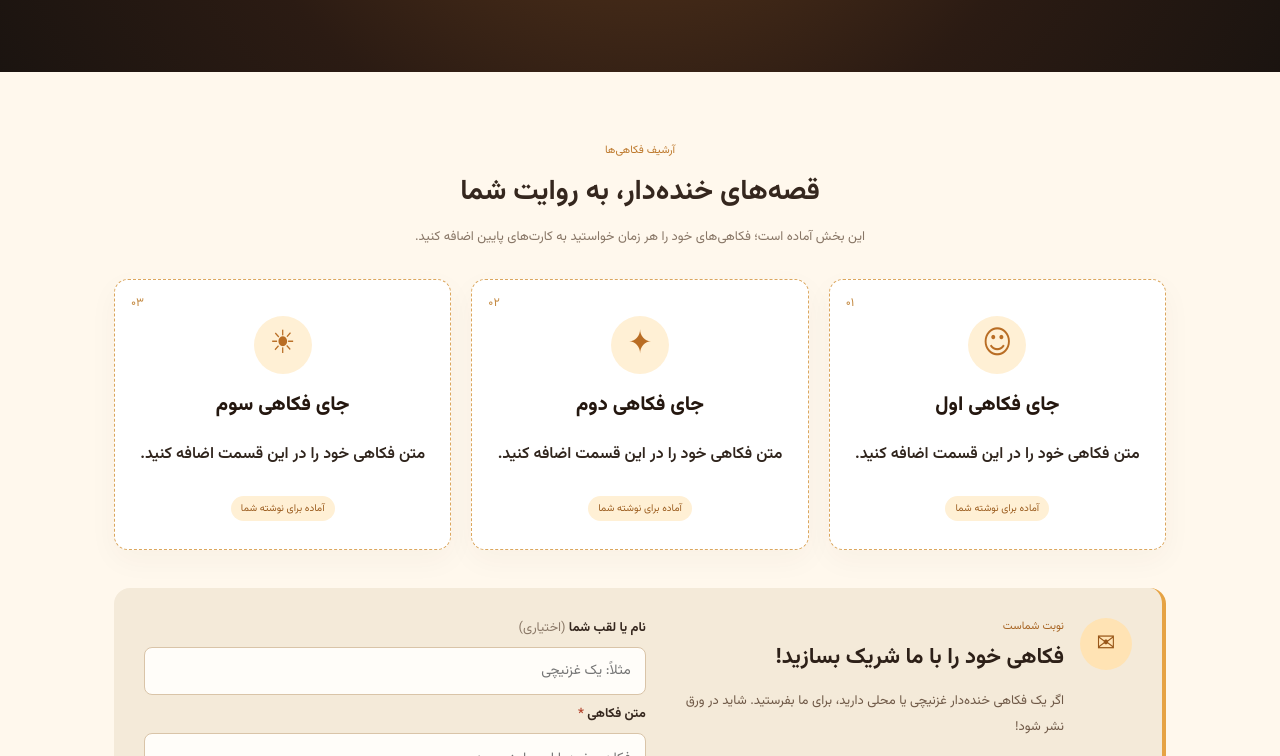
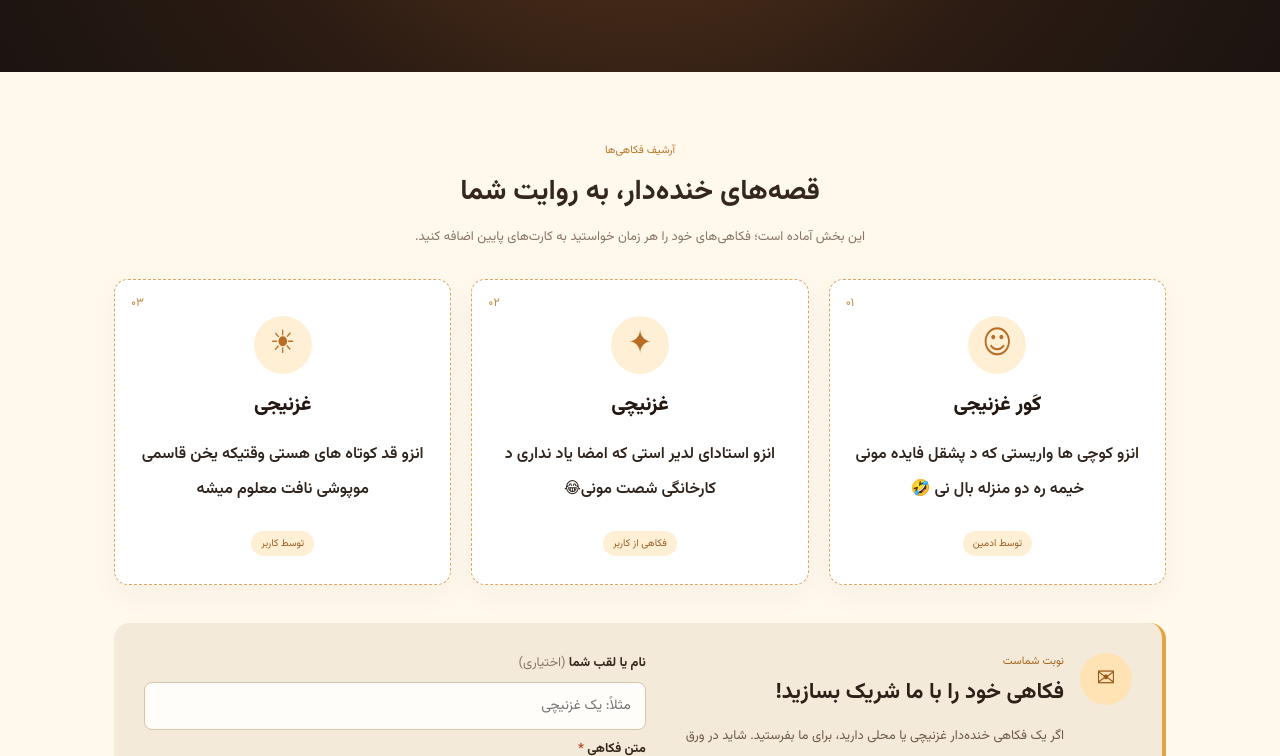
Before and after one commit to NasratullahHussaini/varaq.eu, a plain HTML site: page ghazni-humor.html in a window 1280 px wide. Shown: the part 467-1223 px from the top of the page. Drawn offline with Linux system fonts and the light colour scheme.

Commit message:
Update VARAQ website

```diff
--- a/ghazni-humor.html
+++ b/ghazni-humor.html
@@ -38,23 +38,24 @@
         <article class="humor-empty-card">
           <span class="empty-number">۰۱</span>
           <div class="empty-face">☺</div>
-          <h3>جای فکاهی اول</h3>
-          <p>متن فکاهی خود را در این قسمت اضافه کنید.</p>
-          <span class="empty-tag">آماده برای نوشته شما</span>
+          <h3>کَور غزنیجی</h3>
+          <p>انزو کوچی ها واریستی که د پشقل فایده مونی خیمه ره دو منزله بال نی 🤣
+</p>
+          <span class="empty-tag">توسط ادمین</span>
         </article>
         <article class="humor-empty-card">
           <span class="empty-number">۰۲</span>
           <div class="empty-face">✦</div>
-          <h3>جای فکاهی دوم</h3>
-          <p>متن فکاهی خود را در این قسمت اضافه کنید.</p>
-          <span class="empty-tag">آماده برای نوشته شما</span>
+          <h3>غزنیچی</h3>
+          <p>انزو استادای لدیر استی که امضا یاد نداری د کارخانگی شصت مونی😂 </p>
+          <span class="empty-tag">فکاهی از کاربر</span>
         </article>
         <article class="humor-empty-card">
           <span class="empty-number">۰۳</span>
           <div class="empty-face">☀</div>
-          <h3>جای فکاهی سوم</h3>
-          <p>متن فکاهی خود را در این قسمت اضافه کنید.</p>
-          <span class="empty-tag">آماده برای نوشته شما</span>
+          <h3>غزنیجی</h3>
+          <p>انزو قد کوتاه های هستی وقتیکه یخن قاسمی موپوشی نافت معلوم میشه </p>
+          <span class="empty-tag">توسط کاربر</span>
         </article>
       </div>
 
```
